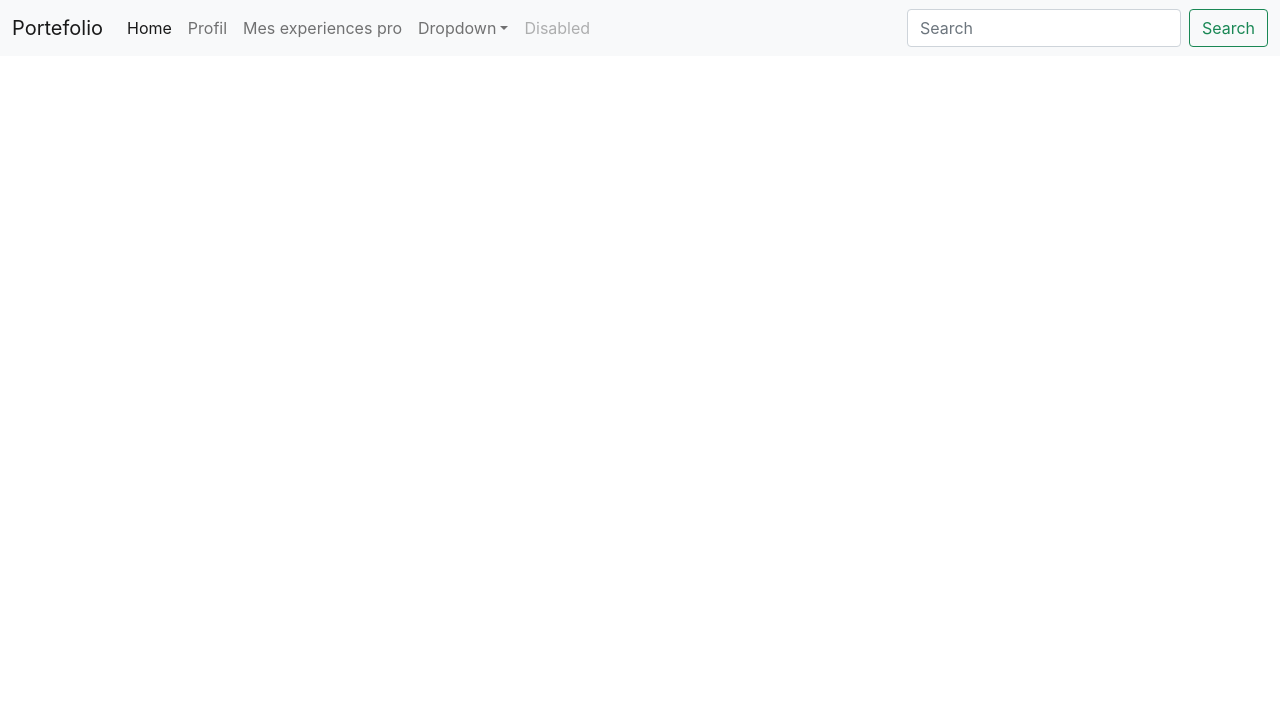
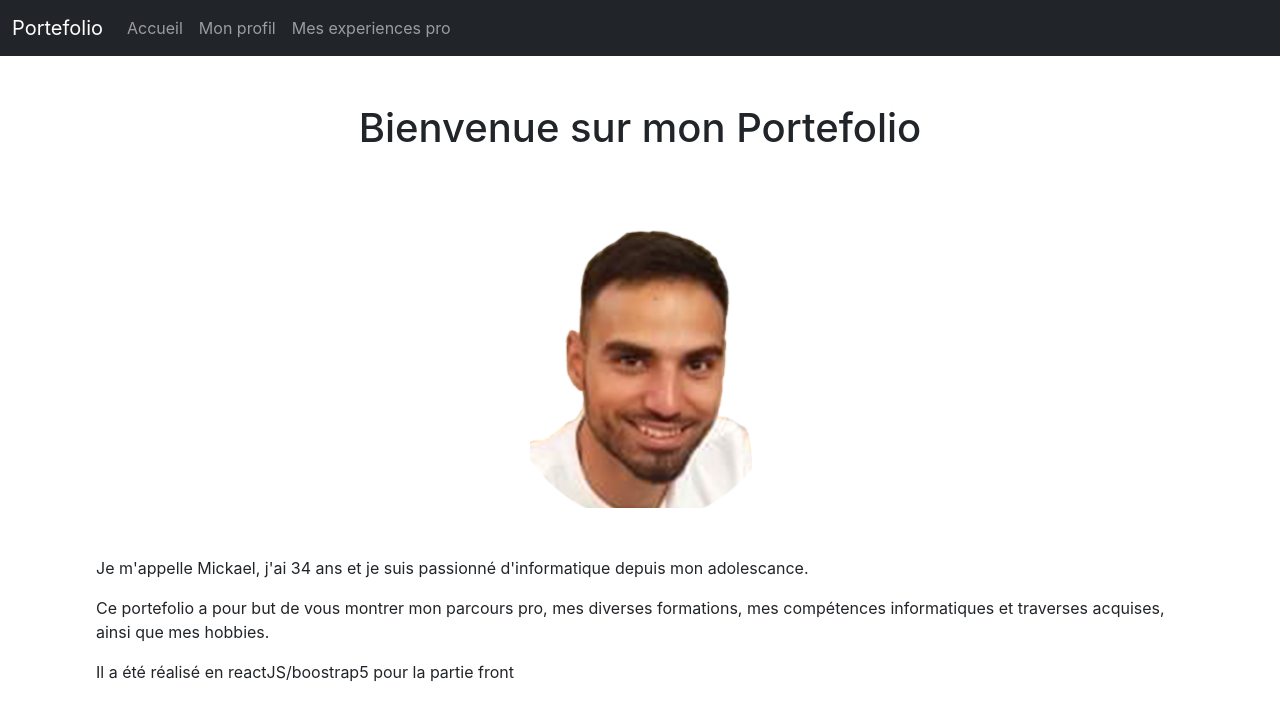
Before and after one commit to mickaelPires/portefolio, a React (Create React App) app in the folder front/: page /HomePage in a window 1280 px wide. Shown: the top 720 px of the page. Built offline with nearby package versions, Linux system fonts and the light colour scheme.

Commit message:
fix back security

```diff
--- a/front/src/App.js
+++ b/front/src/App.js
@@ -12,7 +12,7 @@ function App() {
       <div className="d-none d-sm-block ">
         <NavBar></NavBar>
       </div>
-      <div className="mt-5">
+      <div className="py-5 my-5 my-sm-0 mx-3 mx-sm-5">
         <Routes />
       </div>
       {/* <header className="App-header"> */}
--- a/front/src/composants/NavBar.js
+++ b/front/src/composants/NavBar.js
@@ -1,14 +1,15 @@
 import React, { Component } from "react";
+import { Link } from "react-router-dom";
 
 class NavBar extends Component {
   render() {
     return (
       <div>
-        <nav className="navbar navbar-expand-lg navbar-light bg-light">
+        <nav className="navbar navbar-expand-lg navbar-dark bg-dark">
           <div className="container-fluid">
-            <a className="navbar-brand" href="/">
+            <Link className="navbar-brand" to="HomePage">
               Portefolio
-            </a>
+            </Link>
             <button
               className="navbar-toggler"
               type="button"
@@ -26,77 +27,21 @@ class NavBar extends Component {
             >
               <ul className="navbar-nav me-auto mb-2 mb-lg-0">
                 <li className="nav-item">
-                  <a className="nav-link active" aria-current="page" href="/">
-                    Home
-                  </a>
+                  <Link className="nav-link" to="HomePage">
+                    Accueil
+                  </Link>
                 </li>
                 <li className="nav-item">
-                  <a className="nav-link" href="/profil">
-                    Profil
-                  </a>
+                  <Link className="nav-link" to="ProfilePage">
+                    Mon profil
+                  </Link>
                 </li>
                 <li className="nav-item">
-                  <a className="nav-link" href="/ExperiencesPro">
+                  <Link className="nav-link" to="ExperiencesProPage">
                     Mes experiences pro
-                  </a>
-                </li>
-                <li className="nav-item dropdown">
-                  <a
-                    className="nav-link dropdown-toggle"
-                    href="#"
-                    id="navbarDropdown"
-                    role="button"
-                    data-bs-toggle="dropdown"
-                    aria-expanded="false"
-                  >
-                    Dropdown
-                  </a>
-                  <ul
-                    className="dropdown-menu"
-                    aria-labelledby="navbarDropdown"
-                  >
-                    <li>
-                      <a className="dropdown-item" href="#">
-                        Action
-                      </a>
-                    </li>
-                    <li>
-                      <a className="dropdown-item" href="#">
-                        Another action
-                      </a>
-                    </li>
-                    <li>
-                      <hr className="dropdown-divider" />
-                    </li>
-                    <li>
-                      <a className="dropdown-item" href="#">
-                        Something else here
-                      </a>
-                    </li>
-                  </ul>
-                </li>
-                <li className="nav-item">
-                  <a
-                    className="nav-link disabled"
-                    href="#"
-                    tabIndex="-1"
-                    aria-disabled="true"
-                  >
-                    Disabled
-                  </a>
+                  </Link>
                 </li>
               </ul>
-              <form className="d-flex">
-                <input
-                  className="form-control me-2"
-                  type="search"
-                  placeholder="Search"
-                  aria-label="Search"
-                />
-                <button className="btn btn-outline-success" type="submit">
-                  Search
-                </button>
-              </form>
             </div>
           </div>
         </nav>
--- a/front/src/index.js
+++ b/front/src/index.js
@@ -7,11 +7,11 @@ import { BrowserRouter } from "react-router-dom";
 
 const root = ReactDOM.createRoot(document.getElementById("root"));
 root.render(
-  <React.StrictMode>
-    <BrowserRouter>
-      <App />
-    </BrowserRouter>
-  </React.StrictMode>
+  // <React.StrictMode>
+  <BrowserRouter>
+    <App />
+  </BrowserRouter>
+  // </React.StrictMode>
 );
 
 // If you want to start measuring performance in your app, pass a function
--- a/front/src/pages/ExperiencesProPage.js
+++ b/front/src/pages/ExperiencesProPage.js
@@ -25,7 +25,7 @@ function ExperiencesProPage() {
   ));
 
   return (
-    <div>
+    <div className="my-5">
       <div className="container">
         <div className="row">
           <h1 className="text-center">Mes Experiences Pro</h1>
--- a/front/src/pages/HomePage.js
+++ b/front/src/pages/HomePage.js
@@ -21,8 +21,8 @@ class HomePage extends Component {
 
         <div className="text-justify m-3 m-sm-5">
           <p>
-            Présention rapide : Je m'appelle Mickael, j'ai {this.state.age} ans
-            et je suis passionné d'informatique
+            Je m'appelle Mickael, j'ai {this.state.age} ans et je suis passionné
+            d'informatique depuis mon adolescance.
           </p>
 
           <p>
@@ -32,21 +32,6 @@ class HomePage extends Component {
           </p>
           <p>Il a été réalisé en reactJS/boostrap5 pour la partie front</p>
         </div>
-        {/* <p>Je m'appelle Mickael, j'ai {this.state.age} ans</p>
-        <p>
-          J'habite sur Marseille depuis {this.state.dateEmmengamentMarseille} an
-        </p>
-        <p>Je suis passionné d'informatique depuis mon adolescance</p>
-        <p> Apres avoir travaillé durant 3 ans à la Caf de Paris</p>
-        <p>
-          J'ai vécu 3 années en Australie, de 2016 à 2019 ce qui m'a permis
-          d'apprendre l'anglais
-        </p>
-        <p>
-          {" "}
-          A mon retour de cette incroyable experience, j'ai décidé de reprendre
-          mes études afin de faire de ma passion, mon métier
-        </p> */}
       </div>
     );
   }
--- a/front/src/pages/ProfilePage.js
+++ b/front/src/pages/ProfilePage.js
@@ -4,7 +4,7 @@ class ProfilePage extends Component {
   render() {
     return (
       <div>
-        <h1>Pages Profil</h1>
+        <h1 className="text-center">Pages Profil</h1>
         <p>
           Reprehenderit tempor ea adipisicing aliqua aliquip et sunt nisi
           nostrud minim amet excepteur. Cillum laboris tempor aute cillum aliqua
--- a/front/src/routes.js
+++ b/front/src/routes.js
@@ -9,10 +9,10 @@ class routes extends Component {
     return (
       <div>
         <Routes>
-          <Route path="/" element={<HomePage />}></Route>
-          <Route path="/profil" element={<ProfilePage />}></Route>
+          <Route path="/HomePage" element={<HomePage />}></Route>
+          <Route path="/ProfilePage" element={<ProfilePage />}></Route>
           <Route
-            path="/ExperiencesPro"
+            path="/ExperiencesProPage"
             element={<ExperiencesProPage />}
           ></Route>
         </Routes>
```
Also changed, not shown: 2 other files (tests, documents, lock files or other folders).
